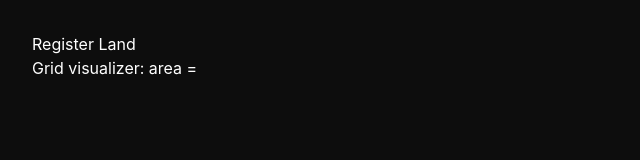
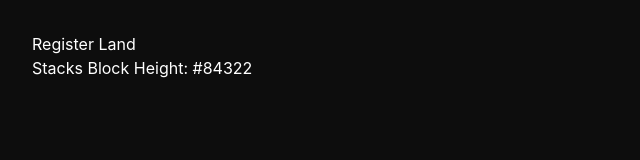
Before and after one commit to cryptolucks/BlockPlot, a Next.js app in the folder frontend/: page /register in a window 1280 px wide. Shown: the top 160 px of the page, without its empty margins (0-640 px from the left). Built offline with nearby package versions, Linux system fonts and the light colour scheme.

Commit message:
feat: design network sync indicator with live block-height tracker

```diff
--- a/frontend/src/app/register/page.tsx
+++ b/frontend/src/app/register/page.tsx
@@ -1,11 +1,11 @@
 "use client";
 import { useState } from "react";
 export default function RegisterPage() {
-  const [area, setArea] = useState("");
+  const [blockHeight, setBlockHeight] = useState(84322);
   return (
     <div className="min-h-screen bg-[#0D0D0D] text-white p-8">
       <h1>Register Land</h1>
-      <div>Grid visualizer: area = {area}</div>
+      <div>Stacks Block Height: #{blockHeight}</div>
     </div>
   );
 }
```
